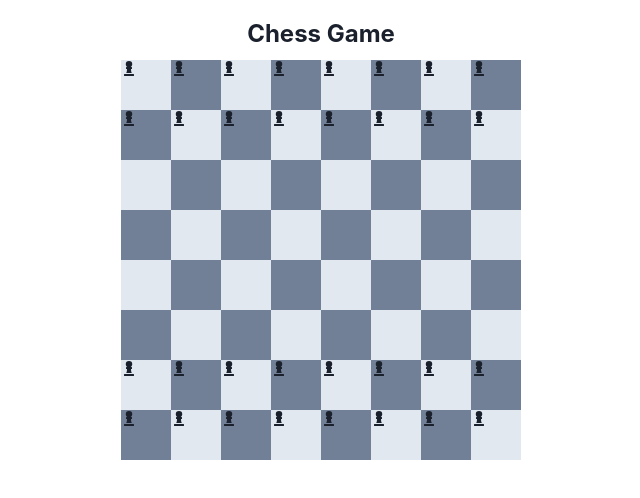
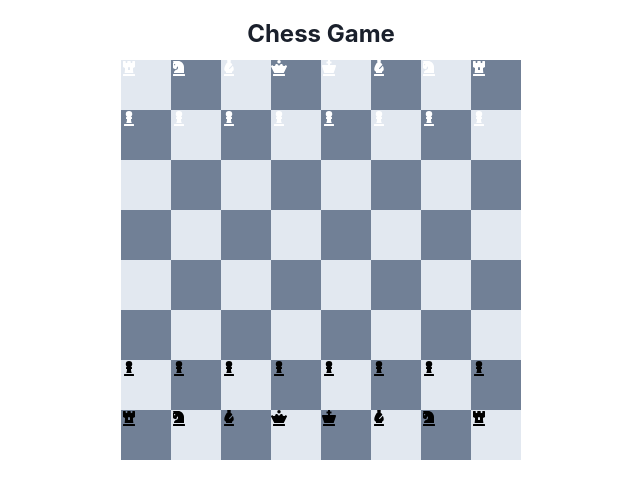
Before and after one commit to GPT-Engineer-App/chess-playground, a React (Vite) app: page / in a window 1280 px wide. Shown: the top 498 px of the page, without its empty margins (319-959 px from the left). Built offline with nearby package versions, Linux system fonts and the light colour scheme.

Commit message:
Replace the svg piece image with dynamic piece images that correspond to the pieces of the board.
Updated the `ChessPiece` component to correctly display dynamic chess piece icons corresponding to the type and color of the pieces on the board.

```diff
--- a/src/pages/Index.jsx
+++ b/src/pages/Index.jsx
@@ -1,10 +1,25 @@
 import React, { useState } from "react";
 import { Box, Grid, GridItem, useColorModeValue, VStack, Text, Center, Icon } from "@chakra-ui/react";
-import { FaChessPawn } from "react-icons/fa";
+import { FaChessPawn, FaChessRook, FaChessKnight, FaChessBishop, FaChessQueen, FaChessKing } from "react-icons/fa";
 
 const ChessPiece = ({ piece }) => {
-  // Returning null if there is no piece, removing the placeholder
-  return piece ? <Icon as={FaChessPawn} /> : null;
+  if (!piece) {
+    return null;
+  }
+
+  const { type, color } = piece;
+  const pieceColor = color === "w" ? "white" : "black";
+
+  const icons = {
+    p: <FaChessPawn color={pieceColor} />,
+    r: <FaChessRook color={pieceColor} />,
+    n: <FaChessKnight color={pieceColor} />,
+    b: <FaChessBishop color={pieceColor} />,
+    q: <FaChessQueen color={pieceColor} />,
+    k: <FaChessKing color={pieceColor} />,
+  };
+
+  return icons[type.toLowerCase()];
 };
 
 const boardSize = 8; // 8x8 chess board
```
